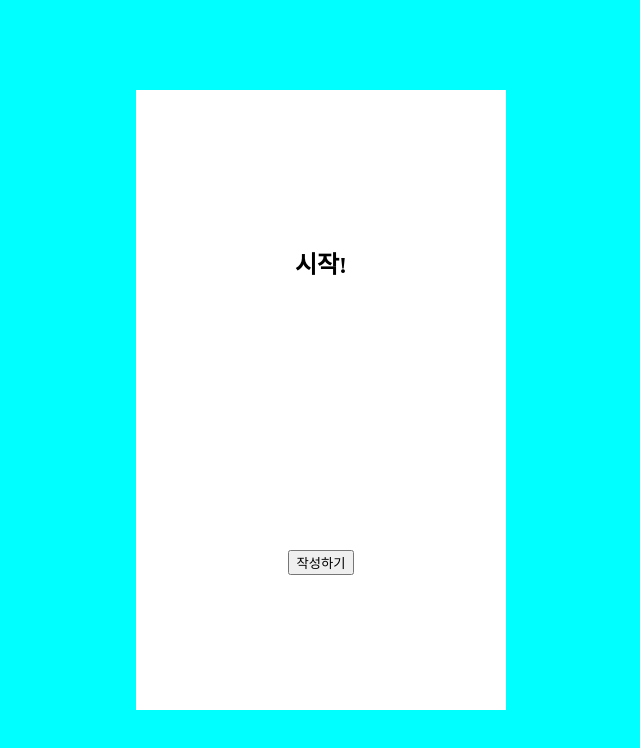
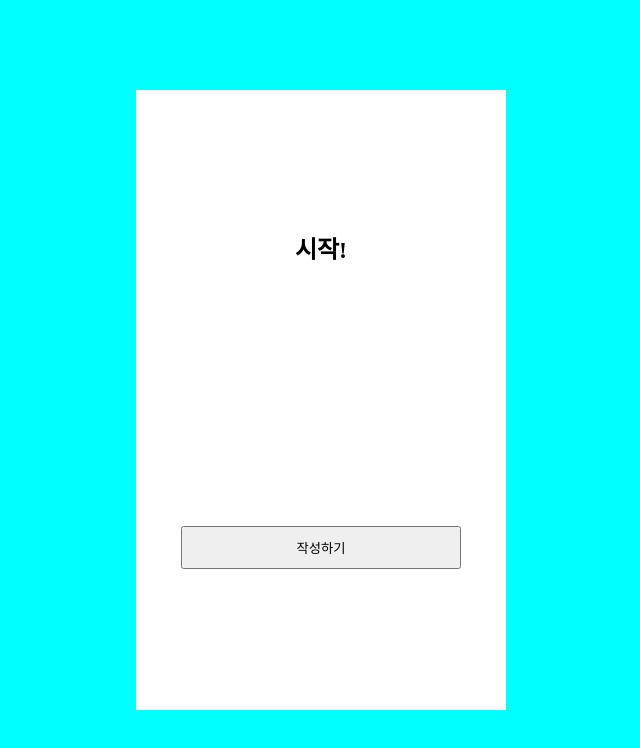
Before and after one commit to kyr4601/yerin-multi-step-form, a React (Vite) app: page / in a window 1280 px wide. Shown: the top 748 px of the page, without its empty margins (319-959 px from the left). Built offline with nearby package versions, Linux system fonts and the light colour scheme.

Commit message:
Fix: main 페이지 버튼 컴포넌트로 변경

```diff
--- a/src/pages/Main.tsx
+++ b/src/pages/Main.tsx
@@ -1,17 +1,11 @@
-import { useNavigate } from 'react-router';
 import s from '../styles.module.css';
+import Button from '../components/Button';
 
 const Main = () => {
-  const navigate = useNavigate();
-
-  function handleNextBtn() {
-    navigate('/name');
-  }
-
   return (
     <section className={s.container}>
       <h1>시작!</h1>
-      <button onClick={handleNextBtn}>작성하기</button>
+      <Button type={'next'}>작성하기</Button>
     </section>
   );
 };
```
